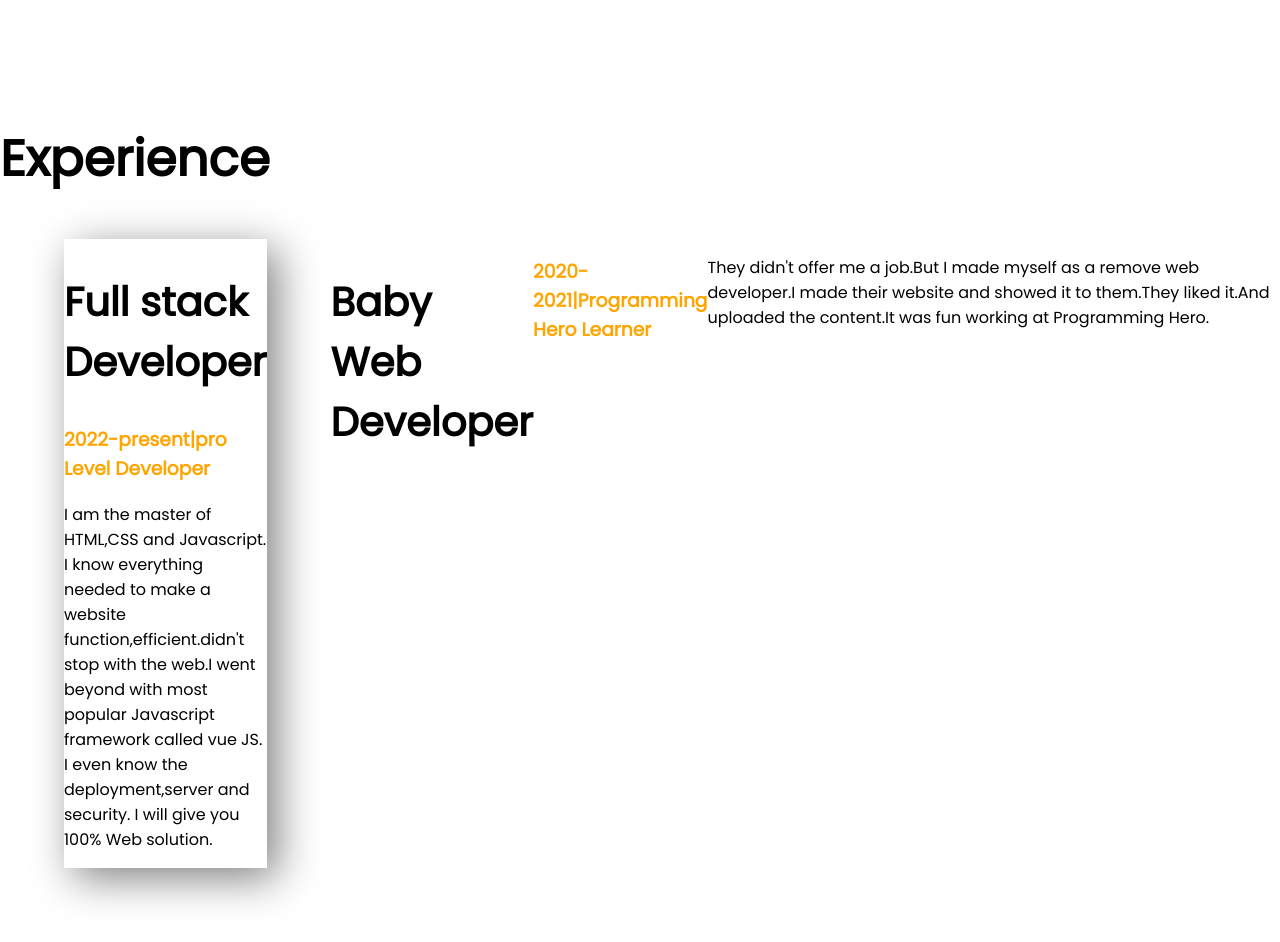
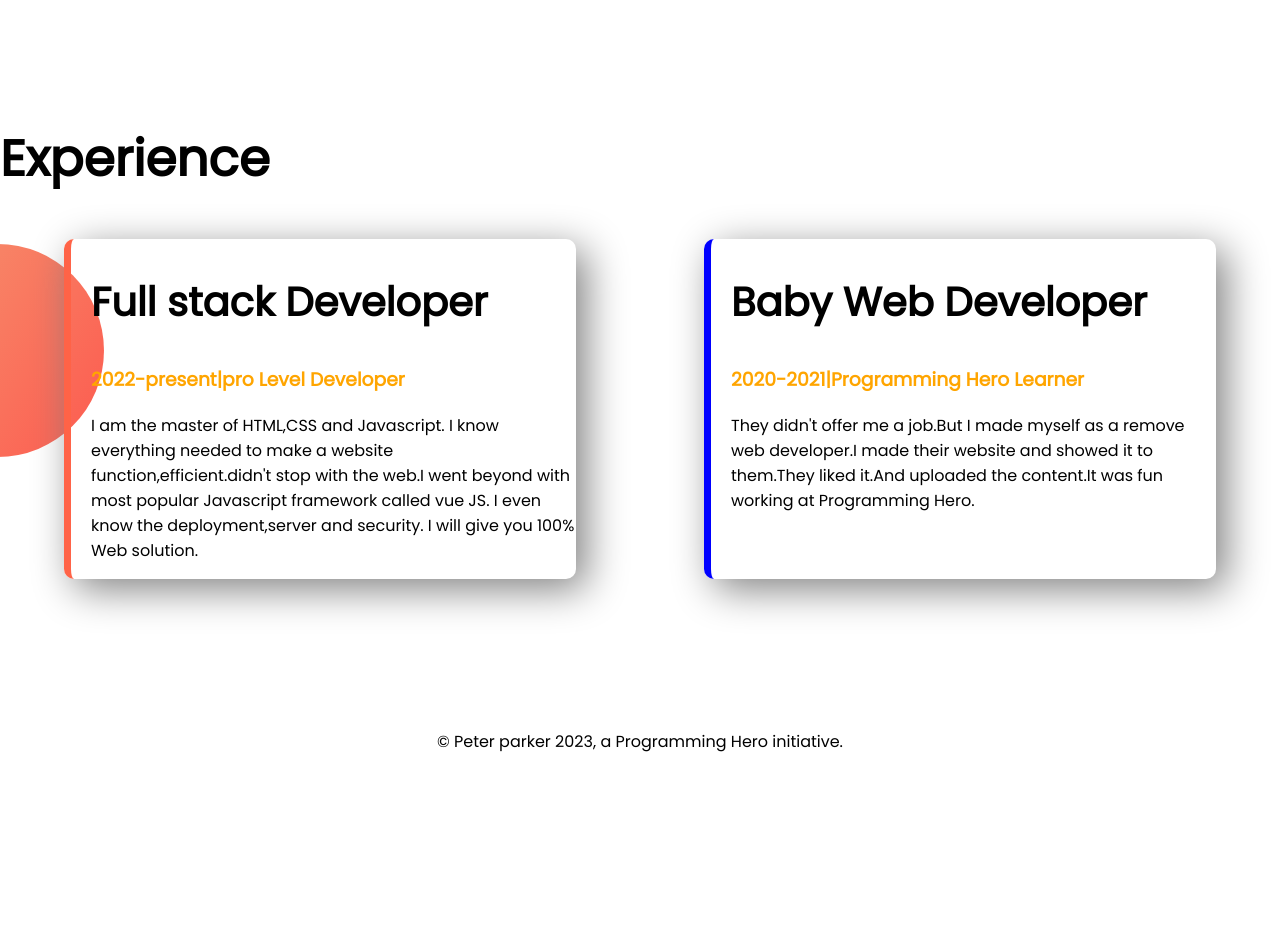
Before and after one commit to NurAlamZiku/developer-portfolio, a plain HTML site: page index.html in a window 1280 px wide. Shown: the part 1180-2122 px from the top of the page. After the commit the page ends 1950 px from the top, so only its background shows below. Drawn offline with Linux system fonts and the light colour scheme.

Commit message:
experience section added

```diff
--- a/index.html
+++ b/index.html
@@ -42,14 +42,15 @@
     <section class="experience-area">
         <h1>Experience</h1>
         <div class="flexible-container">
-            <div class="experience-item">
+            <div id="full-stack-developer" class="experience-item">
                 <h2>Full stack Developer</h2>
                 <h3 class="orange-color">2022-present|pro Level Developer</h3>
                 <p>I am the master of HTML,CSS and Javascript. I know everything needed to make a website
                     function,efficient.didn't stop with the web.I went beyond with most popular Javascript framework
                     called
                     vue JS. I even know the deployment,server and security. I will give you 100% Web solution.</p>
-            </div class="experience-item">
+            </div>
+            <div id="baby-web-developer" class="experience-item">
                 <h2>Baby Web Developer</h2>
                 <h3 class="orange-color">2020-2021|Programming Hero Learner</h3>
                 <p>They didn't offer me a job.But I made myself as a remove web developer.I made their website and
@@ -59,5 +60,8 @@
         </div>
     </section>
 </body>
+<footer>
+    <p>&copy; Peter parker 2023, a Programming Hero initiative.</p>
+</footer>
 
 </html>
--- a/style.css
+++ b/style.css
@@ -49,11 +49,29 @@ h2 {
     background-position: right;
 }
 
+.experience-area {
+    background-image: url(images/exp-bg.png);
+    background-repeat: no-repeat;
+    background-position: left;
+}
+
 .experience-item {
     width: 40%;
     margin-left: 5%;
     margin-right: 5%;
+    padding-left: 20px;
+    border-radius: 10px;
     box-shadow: 10px 10px 40px gray;
+}
 
+#full-stack-developer {
+    border-left: 7px solid tomato;
+}
 
+#baby-web-developer {
+    border-left: 7px solid blue;
 }
+
+footer p {
+    text-align: center;
+}
```
Lines whose indentation alone changed are shown as unchanged.
